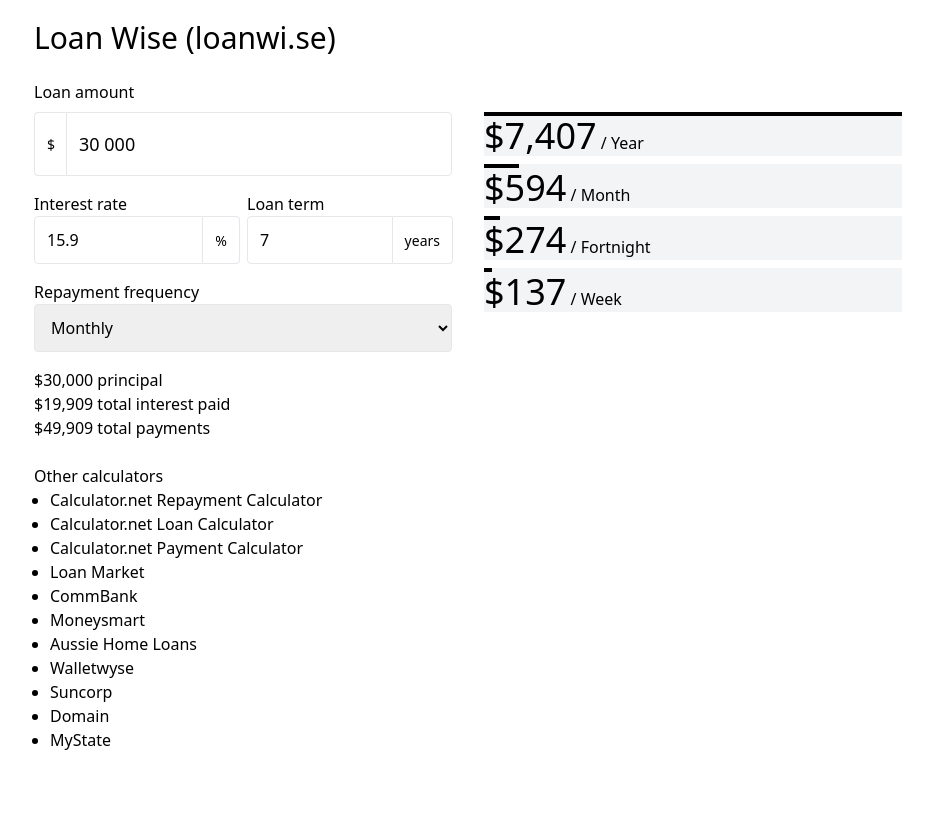
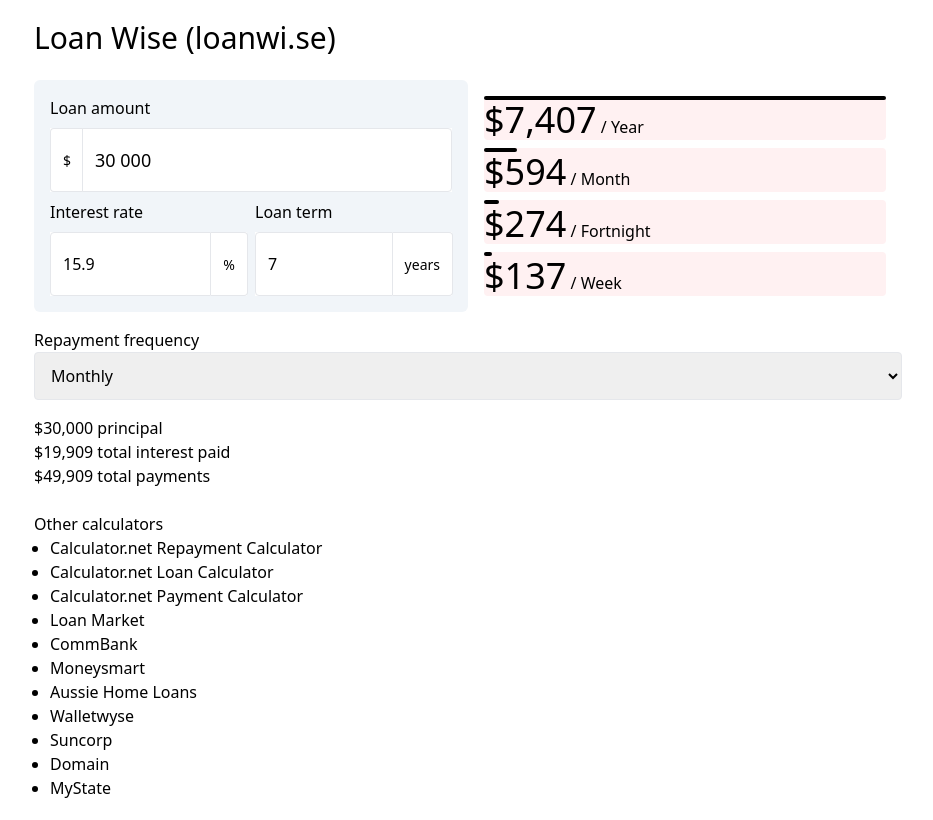
Before and after one commit to j-/loanwi.se, a React (Vite) app: page / in a window 1280 px wide. Shown: the whole page, without its empty margins (172-1105 px from the left). Built offline with nearby package versions, Linux system fonts and the light colour scheme.

Commit message:
Add some colors

```diff
--- a/src/App.tsx
+++ b/src/App.tsx
@@ -15,19 +15,21 @@ const App: React.FC = () => {
     <div className="App container my-5">
       <h1 className="text-3xl mb-6">Loan Wise (loanwi.se)</h1>
       <form onSubmit={handleSubmitForm}>
-        <div className="sm:flex gap-8">
-          <div className="sm:flex-1">
+        <div className="sm:flex">
+          <div className="flex flex-col sm:flex-1 gap-2 p-4 bg-slate-100 rounded-md">
             <InputPrincipal />
             <div className="flex gap-2">
               <InputRate />
               <InputTerm />
             </div>
-            <InputFrequency />
-            <OutputTotalsConnected />
           </div>
-          <div className="sm:flex-1">
+          <div className="sm:flex-1 py-4 sm:p-4">
             <OutputRepaymentAmountsConnected />
           </div>
+        </div>
+        <div className="mt-4">
+          <InputFrequency />
+          <OutputTotalsConnected />
         </div>
       </form>
 
--- a/src/InputPrincipal.tsx
+++ b/src/InputPrincipal.tsx
@@ -16,14 +16,14 @@ const InputPrincipal: React.FC = () => {
   return (
     <div className="flex-1">
       <label htmlFor={id} className="text-grey-darker inline-block mb-2">Loan amount</label><br />
-      <div className="flex flex-wrap items-stretch w-full mb-4 relative">
+      <div className="flex flex-wrap items-stretch w-full relative bg-white">
         <div className="flex -mr-px">
           <span className="flex items-center leading-normal bg-grey-lighter rounded rounded-r-none border border-r-0 border-grey-light px-3 whitespace-no-wrap text-grey-dark text-sm">{symbol}</span>
         </div>
         <NumericFormat
           id={id}
           name={Field.LOAN_PRINCIPAL}
-          className="flex-shrink flex-grow flex-auto leading-normal w-px flex-1 border h-10 h-16 text-lg border-grey-light rounded rounded-l-none px-3 relative focus:border-blue focus:shadow"
+          className="flex-shrink flex-grow flex-auto leading-normal w-px flex-1 border h-16 text-lg border-grey-light rounded rounded-l-none px-3 relative focus:border-blue focus:shadow"
           value={principal}
           onValueChange={handleValueChange}
           thousandSeparator=" "
--- a/src/InputRate.tsx
+++ b/src/InputRate.tsx
@@ -13,12 +13,12 @@ const InputRate: React.FC = () => {
 
   return (
     <div className="flex-1">
-      <label htmlFor={id}>Interest rate</label><br />
-      <div className="flex flex-wrap items-stretch w-full mb-4 relative">
+      <label htmlFor={id} className="text-grey-darker inline-block mb-2">Interest rate</label><br />
+      <div className="flex flex-wrap items-stretch w-full relative bg-white">
         <input
           id={id}
           name={Field.INTEREST_RATE}
-          className="flex-shrink flex-grow flex-auto leading-normal w-px flex-1 border h-10 h-12 border-grey-light rounded rounded-r-none px-3 relative"
+          className="flex-shrink flex-grow flex-auto leading-normal w-px flex-1 border h-16 border-grey-light rounded rounded-r-none px-3 relative"
           type="number"
           value={rate}
           onChange={handleChangeInterestRate}
--- a/src/InputTerm.tsx
+++ b/src/InputTerm.tsx
@@ -13,12 +13,12 @@ const InputTerm: React.FC = () => {
 
   return (
     <div className="flex-1">
-      <label htmlFor={id}>Loan term</label><br />
-      <div className="flex flex-wrap items-stretch w-full mb-4 relative">
+      <label htmlFor={id} className="text-grey-darker inline-block mb-2">Loan term</label><br />
+      <div className="flex flex-wrap items-stretch w-full relative bg-white">
         <input
           id={id}
           name={Field.LOAN_TERM}
-          className="flex-shrink flex-grow flex-auto leading-normal w-px flex-1 border h-10 h-12 border-grey-light rounded rounded-r-none px-3 relative"
+          className="flex-shrink flex-grow flex-auto leading-normal w-px flex-1 border h-16 border-grey-light rounded rounded-r-none px-3 relative"
           type="number"
           value={term}
           onChange={handleChangeLoanTerm}
--- a/src/OutputRepaymentAmount.tsx
+++ b/src/OutputRepaymentAmount.tsx
@@ -9,8 +9,8 @@ export type OutputRepaymentAmountProps = {
 };
 
 const OutputRepaymentAmount = memo<OutputRepaymentAmountProps>(({ value, frequency }) => (
-  <div className="bg-gray-100">
-    <div className={`h-1 bg-black w-[${1 / frequency * 100}%]`} />
+  <div className="bg-rose-50 rounded">
+    <div className={`h-1 bg-black w-[${1 / frequency * 100}%] rounded`} />
     <span className="text-4xl">
       <Dollars value={value} round />
     </span> / {repaymentPerLabel[frequency]}
--- a/src/OutputRepaymentAmounts.tsx
+++ b/src/OutputRepaymentAmounts.tsx
@@ -16,7 +16,7 @@ const OutputRepaymentAmounts = memo<OutputRepaymentAmountsProps>(({
   fortnightlyRepaymentAmount,
   weeklyRepaymentAmount,
 }) => (
-  <div className="flex flex-col sm:mt-8 gap-1 sm:gap-2">
+  <div className="flex flex-col gap-1 sm:gap-2">
     <OutputRepaymentAmount
       value={annualRepaymentAmount}
       frequency={RepaymentFrequency.ANNUALLY}
```
